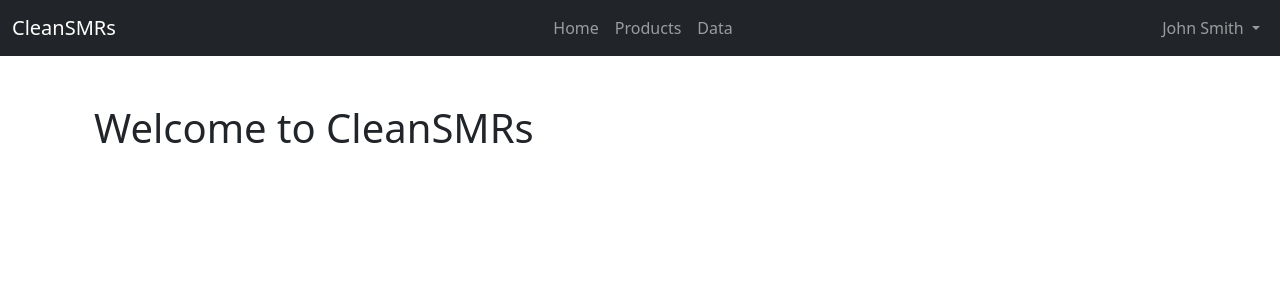
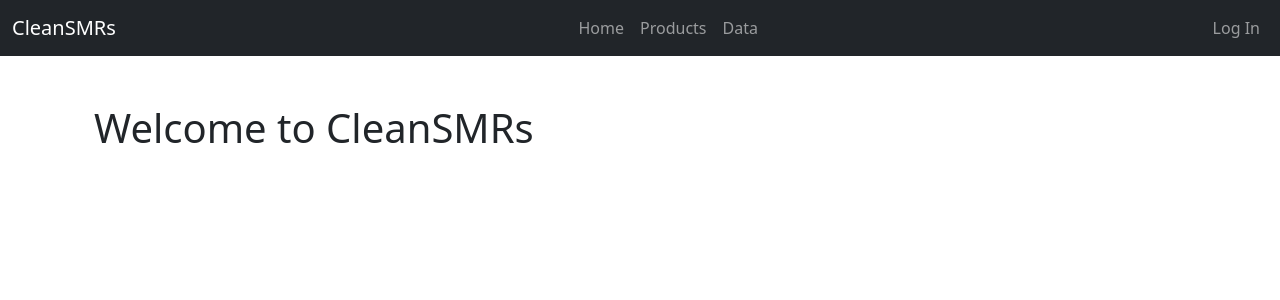
Before and after one commit to SWE6202-Group-6/CleanSMRs-Website, a Django app: page / in a window 1280 px wide. Shown: the top 300 px of the page. Run offline with Django 5.2, Linux system fonts and the light colour scheme; some libraries are stand-ins or nearby versions.

Commit message:
Implement dynamic navbar with auth status

```diff
--- a/CleanSMRs_eCommerce/templates/partials/navbar.html
+++ b/CleanSMRs_eCommerce/templates/partials/navbar.html
@@ -24,8 +24,8 @@
           <a class="nav-link" href="#">Data</a>
         </li>
       </ul>
-      <!-- This section is just an example - we will need to wire this up to the user's auth state later. -->
       <ul class="navbar-nav">
+        {% if user.is_authenticated %}
           <!-- Dropdown for desktop view -->
           <li class="nav-item dropdown d-none d-lg-block">
             <a
@@ -36,7 +36,7 @@
               data-bs-toggle="dropdown"
               aria-expanded="false"
             >
-            John Smith
+              {{ user.first_name }} {{ user.last_name }}
             </a>
             <ul
               class="dropdown-menu dropdown-menu-end"
@@ -45,10 +45,16 @@
               <li><a class="dropdown-item" href="#">My Account</a></li>
               <li><a class="dropdown-item" href="#">My Data</a></li>
               <li><hr class="dropdown-divider" /></li>
-            <li><a class="dropdown-item" href="#">Log Out</a></li>
+              <li><a class="dropdown-item" href="{% url 'logout' %}">Log Out</a></li>
             </ul>
           </li>
+        {% else %}
+          <li class="nav-item">
+            <a class="nav-link" href="{% url 'login' %}">Log In</a>
+          </li>
+        {% endif %}
         <!-- Dropdown items in the main list for mobile view -->
+        {% if user.is_authenticated %}
           <li class="nav-item d-lg-none">
             <a class="nav-link" href="#">My Account</a>
           </li>
@@ -56,8 +62,9 @@
             <a class="nav-link" href="#">My Data</a>
           </li>
           <li class="nav-item d-lg-none">
-          <a class="nav-link" href="#">Log Out</a>
+            <a class="nav-link" href="{% url 'logout' %}">Log Out</a>
           </li>
+        {% endif %}
       </ul>
     </div>
   </div>
--- a/CleanSMRs_eCommerce/urls.py
+++ b/CleanSMRs_eCommerce/urls.py
@@ -8,4 +8,5 @@ urlpatterns = [
     path("", views.index, name="index"),
     path("register/", views.register, name="register"),
     path("login/", views.log_in, name="login"),
+    path("logout/", views.log_out, name="logout"),
 ]
```
Lines whose indentation alone changed are shown as unchanged.
